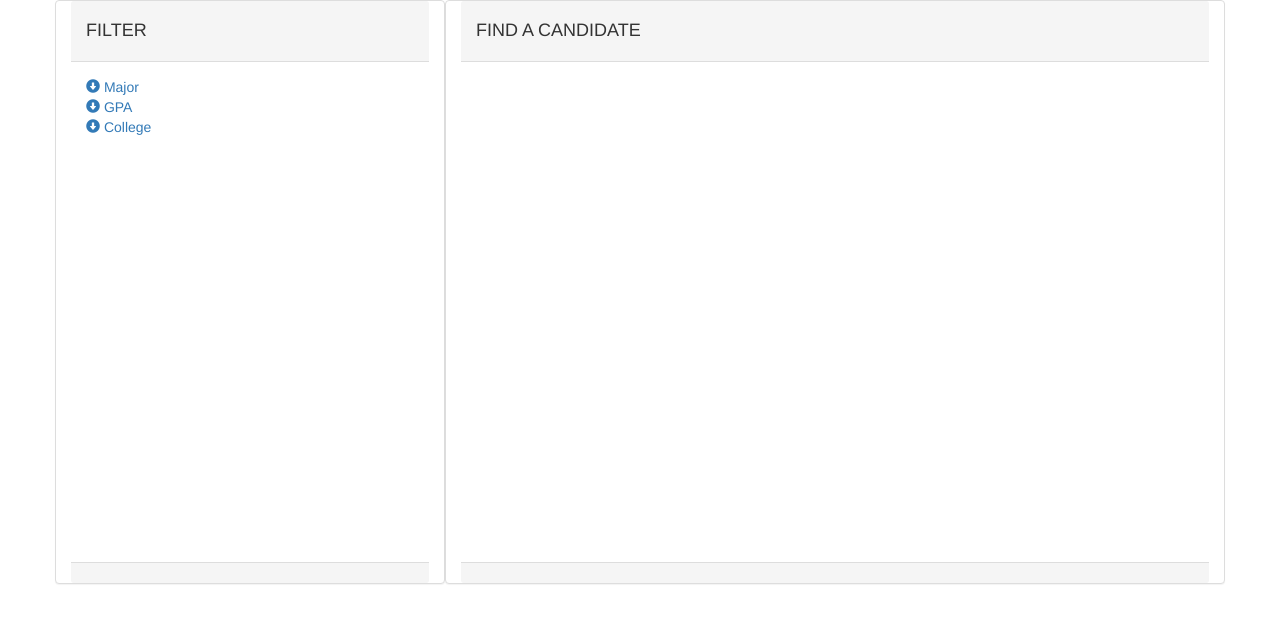
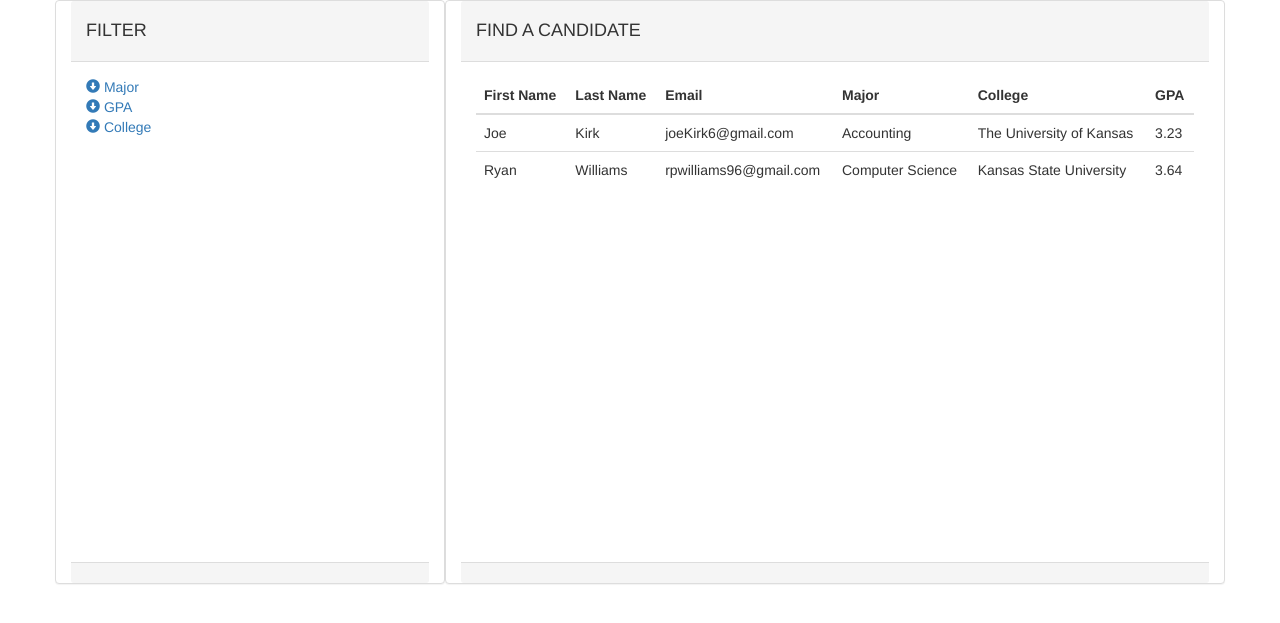
Before and after one commit to rpwilliams/RecruitMe, a Flask app: page /recruiter-view in a window 1280 px wide. Shown: the top 623 px of the page. Run offline with Flask 2, Linux system fonts and the light colour scheme; some libraries are stand-ins or nearby versions.

Commit message:
Added table in recruiter view

```diff
--- a/templates/recruiter/recruiter-view.html
+++ b/templates/recruiter/recruiter-view.html
@@ -77,9 +77,38 @@
 				<div class="panel panel-default col-lg-8">
 					<div class="panel-heading"><h4>FIND A CANDIDATE</h4></div>
 					<div class="panel-body" style="min-height: 500px; max-height: 500px;">
-						<!-- Student Info -->
+						<!-- Student Info Table -->
+						<table class = "table table-hover">
+							<thead>
+								<th> First Name </th>
+								<th> Last Name </th>
+								<th> Email </th>
+								<th> Major </th>
+								<th> College </th>
+								<th> GPA </th>
+							</thead>
+							<tbody>
+							 	<tr>
+							        <td>Joe</td>
+							        <td>Kirk</td>
+							        <td>joeKirk6@gmail.com</td>
+							        <td>Accounting</td>
+							        <td>The University of Kansas</td>
+							        <td>3.23</td>
+							      </tr>
+								 <tr>
+							        <td>Ryan</td>
+							        <td>Williams</td>
+							        <td>rpwilliams96@gmail.com</td>
+							        <td>Computer Science</td>
+							        <td>Kansas State University</td>
+							        <td>3.64</td>
+							      </tr>
+							</tbody>
+						</table>
 					</div>
-					<div class="panel-footer"></div>
+					<div class="panel-footer">
+					</div>
 				</div>
 			</div>
 		</div>
```
